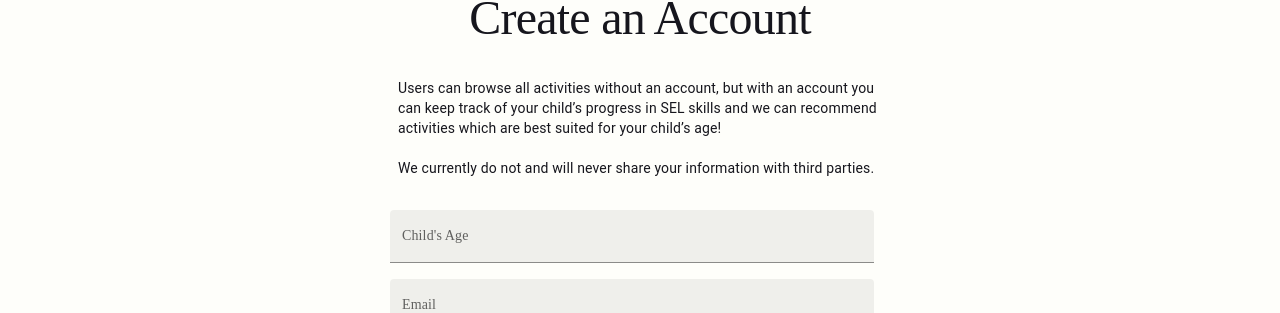
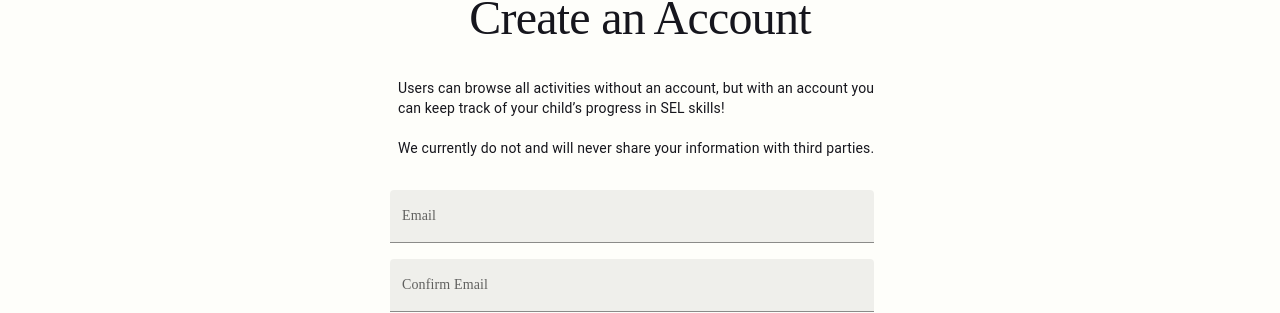
Before and after one commit to liu-caro/sel-site, a React (Create React App) app: page /signup in a window 1280 px wide. Shown: the part 141-454 px from the top of the page. Built offline with nearby package versions, Linux system fonts and the light colour scheme; no server answers.

Commit message:
age removed from signup form and initalizeData hook (#29)

```diff
--- a/src/hooks/useFirebaseDB.js
+++ b/src/hooks/useFirebaseDB.js
@@ -22,11 +22,10 @@ const useFirebaseDB = () => {
         }
     }, [curUserId, userActivityCount]);
 
-    const initializeUserData = (userId, age) => {
+    const initializeUserData = (userId) => {
         if (userId) {
             set(ref(firebaseDB, 'users/' + userId), {
                 activityCount: 0,
-                age: age
                 // lastResetDate: lastResetDate
             });
         }
--- a/src/screens/SignupPage.js
+++ b/src/screens/SignupPage.js
@@ -9,7 +9,6 @@ import { useState } from 'react';
 import useFirebaseDB from '../hooks/useFirebaseDB';
 
 const SignupPage = () => {
-    const age = useInput('');
     const email = useInput('');
     const password = useInput('');
     const [error, setError] = useState();
@@ -43,8 +42,7 @@ const SignupPage = () => {
                 <Typography variant='body2' align='left'>
                     Users can browse all activities without an account, but with
                     an account you can keep track of your child’s progress in
-                    SEL skills and we can recommend activities which are best
-                    suited for your child’s age!
+                    SEL skills!
                 </Typography>
                 <br />
                 <Typography variant='body2' align='left'>
@@ -59,16 +57,6 @@ const SignupPage = () => {
                 style={{ maxWidth: 500 }}
                 justifyContent='center'
             >
-                <Grid item xs={12}>
-                    <TextField
-                        fullWidth
-                        id='child-age'
-                        label="Child's Age"
-                        variant='filled'
-                        value={age.value}
-                        onChange={age.onChange}
-                    />
-                </Grid>
                 <Grid item xs={12}>
                     <TextField
                         fullWidth
@@ -129,7 +117,7 @@ const SignupPage = () => {
                                     // Signed in
                                     const user = userCredential.user;
                                     console.log(user.uid);
-                                    initializeUserData(user.uid, age.value);
+                                    initializeUserData(user.uid);
                                     navigate('/onboarding-welcome');
                                 })
                                 .catch((error) => {
```
